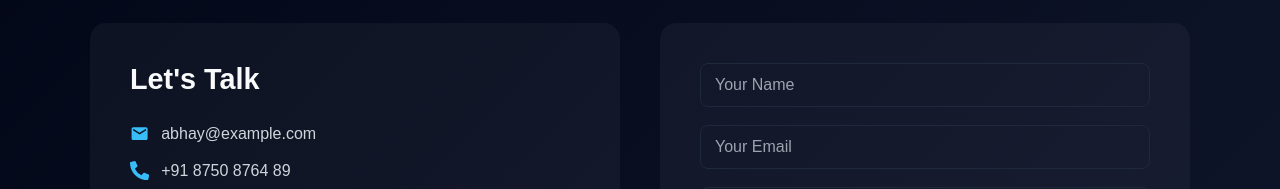
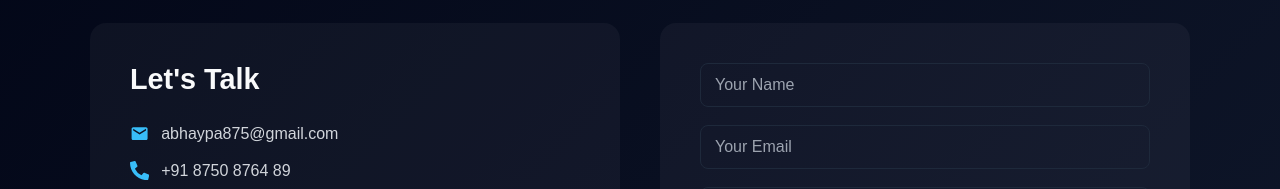
Before and after one commit to Abhay8750/my-portfolio, a React (Vite) app: page / in a window 1280 px wide. Shown: the part 3320-3509 px from the top of the page. Built offline with nearby package versions, Linux system fonts and the light colour scheme.

Commit message:
Fix Weather contant

```diff
--- a/src/componentss/Contact.jsx
+++ b/src/componentss/Contact.jsx
@@ -1,64 +1,3 @@
-// import React from 'react'
-// import "./contact.css"
-// import { MdEmail } from "react-icons/md";
-// import { FaPhoneAlt, FaMapMarkerAlt } from "react-icons/fa";
-// import { FaFacebookF, FaInstagram, FaGithub, FaLinkedinIn } from "react-icons/fa";
-
-
-
-// function Contact() {
-//     return (
-//         <div className='contactpage'>
-//             {/* title */}
-//             <div className="contact_title">
-//                 <h2>Contact</h2>
-//                 <h3>Get In Touch</h3>
-//             </div>
-//             {/*  */}
-//             <div className="parentbox">
-
-//                 <div className="contact_box">
-//                     <h2>Let's Talk</h2>
-//                     <div className="gmail">
-//                         <MdEmail /> <span>abhay@example.com</span>
-//                     </div>
-//                     <div className="phone">
-//                         <FaPhoneAlt /> <span>+8750 8764 89</span>
-//                     </div>
-//                     <div className="map">
-//                         <FaMapMarkerAlt /> <span>Faridabad, India</span>
-//                     </div>
-//                     <div className="logo">
-//                         <FaFacebookF />  <FaInstagram /> <FaGithub /> <FaLinkedinIn />
-//                     </div>
-//                 </div>
-//                 {/* input */}
-//                 <form className="input">
-//                     <input type="text" name="name"  placeholder='Your Name' required />
-//                     <input type="text" name="email" placeholder='Your Email' required />
-//                     <textarea name="message"  rows="5" placeholder='Your Message' required></textarea>
-//                     <button type='submit'>Send Message</button>
-//                 </form>
-//             </div>
-
-//         </div>
-//     )
-// }
-// export default Contact
-
-
-
-
-
-
-
-
-
-
-
-
-
-
 import React, { useState } from "react";
 import "./contact.css";
 import { MdEmail } from "react-icons/md";
@@ -110,7 +49,7 @@ function Contact() {
         <div className="contact_box">
           <h2>Let's Talk</h2>
 
-          <div><MdEmail /> <span>abhay@example.com</span></div>
+          <div><MdEmail /> <span>abhaypa875@gmail.com</span></div>
           <div><FaPhoneAlt /> <span>+91 8750 8764 89</span></div>
           <div><FaMapMarkerAlt /> <span>Faridabad, India</span></div>
 
```
